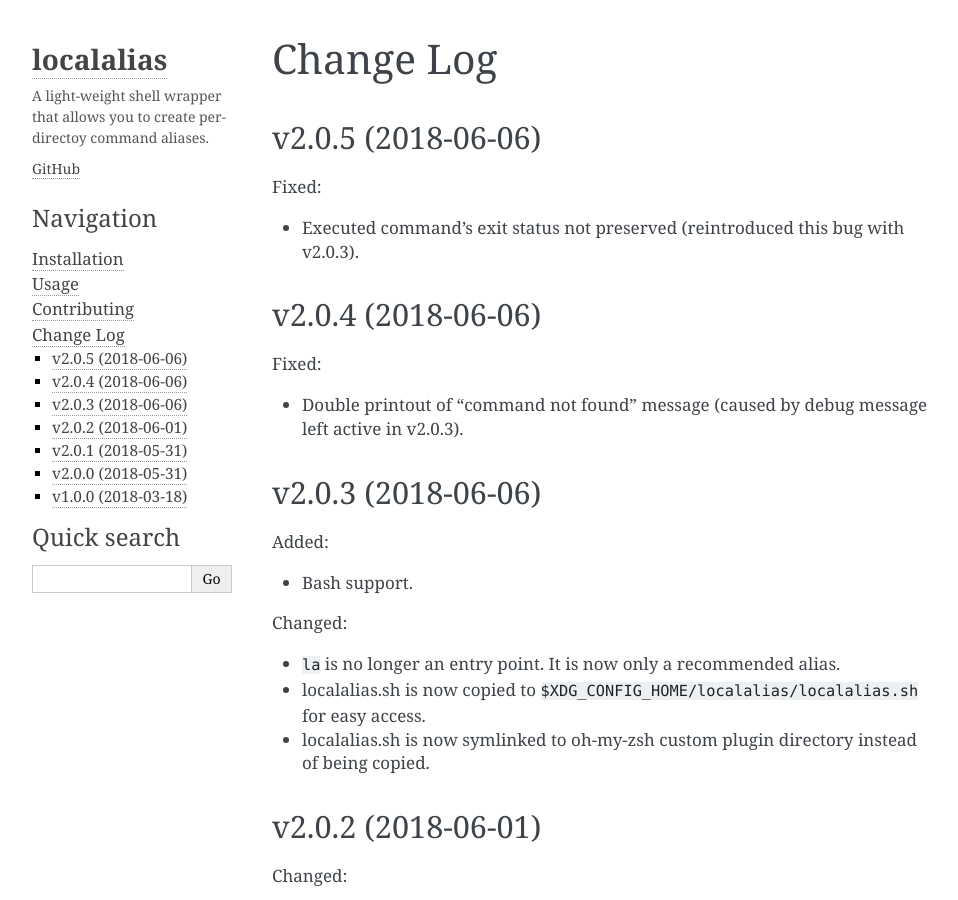
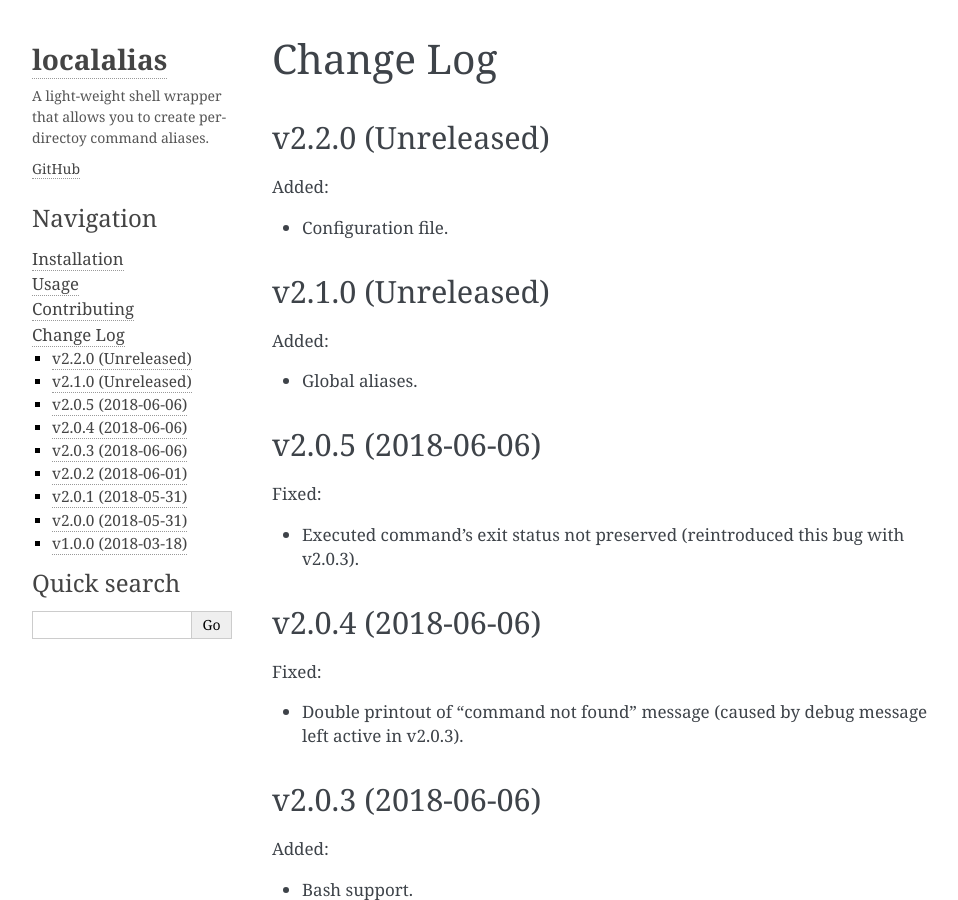
Before and after one commit to bbugyi200/funky, a Sphinx documentation site: the page built from docs/changelog.rst, in a window 1280 px wide and 900 px high. Shown: the whole window, without its empty margins (148-1106 px from the left). Built offline with Sphinx 7.4.7, drawn with Linux system fonts in a browser that asks for light colours.

```diff
--- a/CHANGELOG.rst
+++ b/CHANGELOG.rst
@@ -1,6 +1,20 @@
 ==========
 Change Log
 ==========
+
+v2.2.0 (Unreleased)
+------------------
+
+Added:
+
+* Configuration file.
+
+v2.1.0 (Unreleased)
+------------------
+
+Added:
+
+* Global aliases.
 
 v2.0.5 (2018-06-06)
 -------------------
--- a/docs/usage.rst
+++ b/docs/usage.rst
@@ -42,7 +42,7 @@
 aliases are just substituted with their definitions). For the purpose of emulating this behavior
 when it would typically be desired, an alias defined using a **single-line** command definition
 that **does NOT already contain argument variables** (e.g. does not contain ``$0``, ``$1``, ...,
-``$9``, ``$*``, or ``$@``) will automatically have the ``$@`` special parameter appended to its
+``$9``, ``$*``, or ``$@``) will automatically have the ``"$@"`` special parameter appended to its
 definition. [#]_ This allows for the same automatic argument handling that you would expect from an
 actual alias.
 
```
Also changed, not shown: 1 other file.
